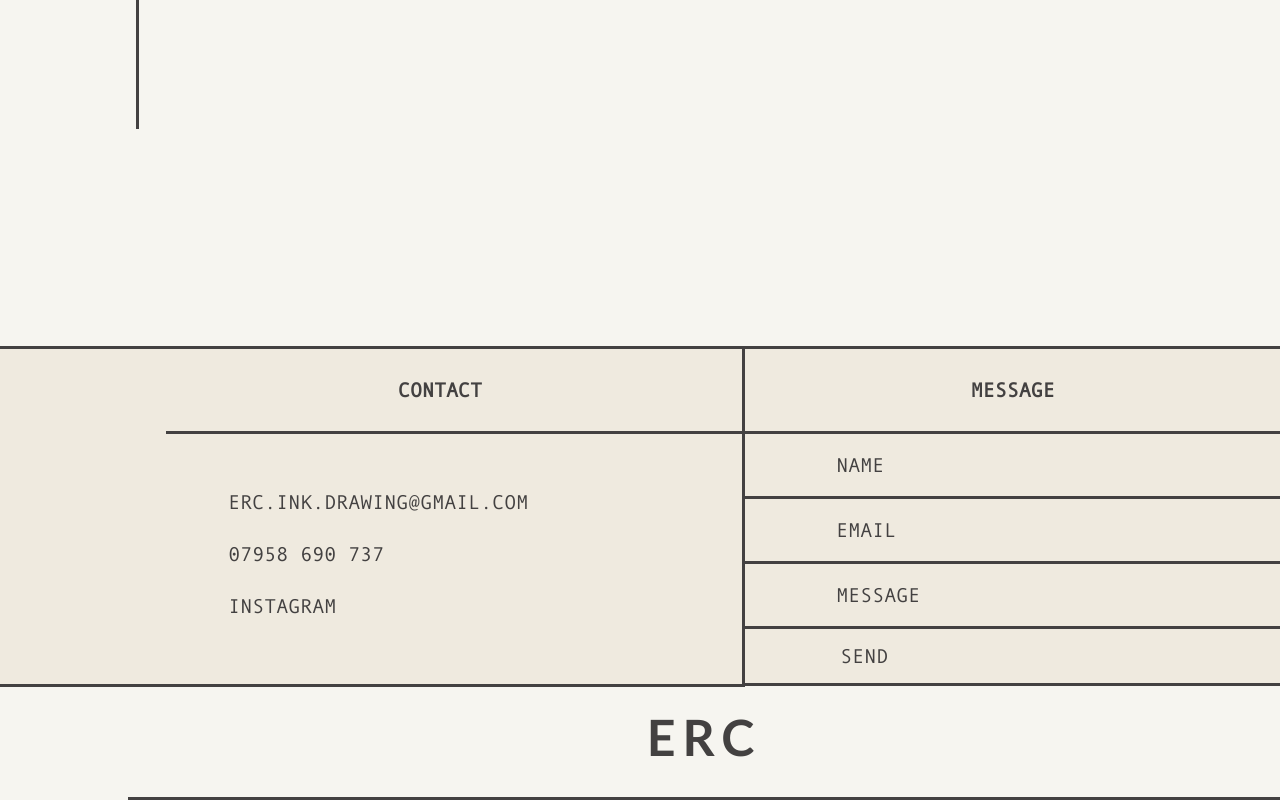
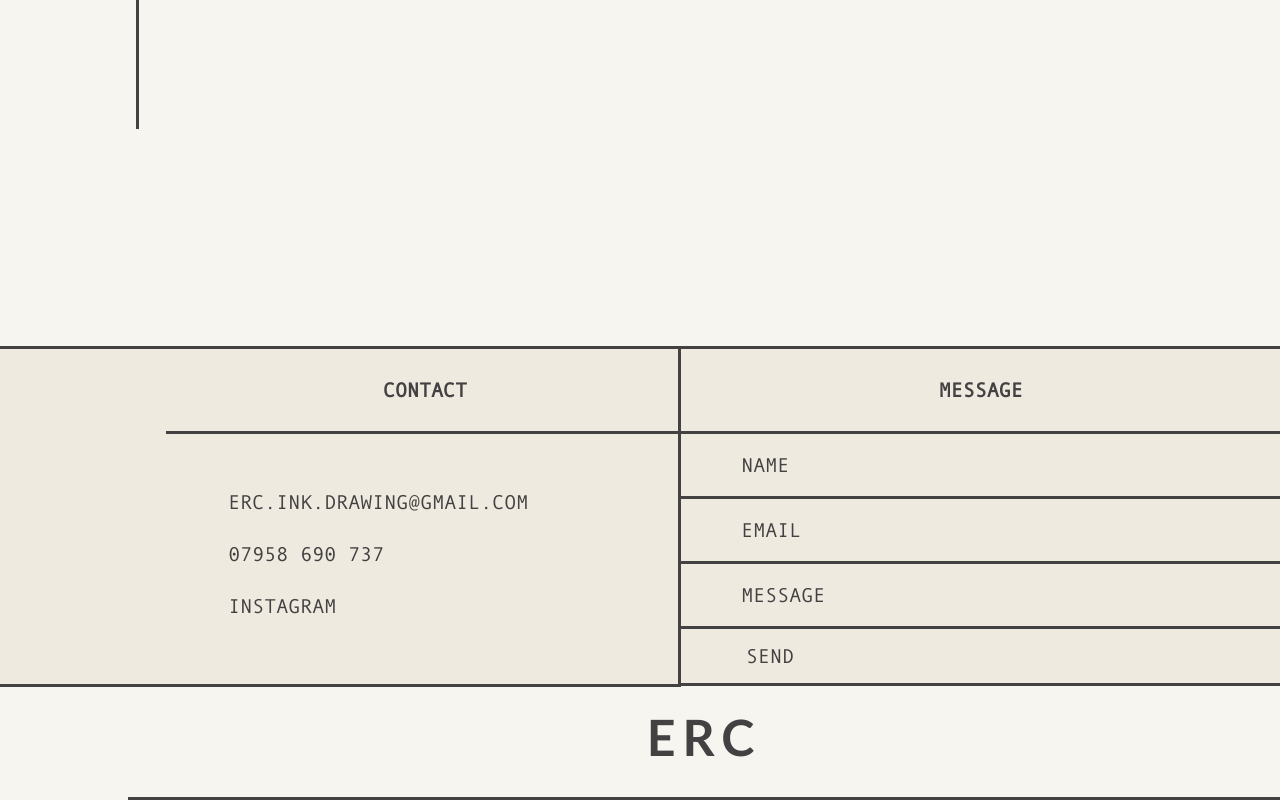
Before and after one commit to elliercottrell/test, a React (Create React App) app: page /pjf in a window 1280 px wide. Shown: the part 991-1791 px from the top of the page. Built offline with nearby package versions, Linux system fonts and the light colour scheme.

Commit message:
inline contact/form

```diff
--- a/src/Components/Contact.css
+++ b/src/Components/Contact.css
@@ -42,7 +42,7 @@ a {
   .contactWrap {
     padding-left: 13%;
     display: inline-flex;
-    width: 45%;
+    width: 40%;
     padding-bottom: 0px;
     border-bottom: solid 3px #434141;
     border-right: solid 3px #434141;
@@ -52,7 +52,7 @@ a {
   }
 
   .heading h2 {
-    margin-left: -220px;
+    margin-left: -250px;
   }
   .text {
     padding: 16.8px;
--- a/src/Components/Form.css
+++ b/src/Components/Form.css
@@ -75,7 +75,7 @@ input::placeholder {
   .yourMessage,
   .pleaseSubmit {
     margin-left: 0%;
-    text-indent: 17%;
+    text-indent: 10%;
     width: 100%;
     background-color: #efeadf;
   }
```
